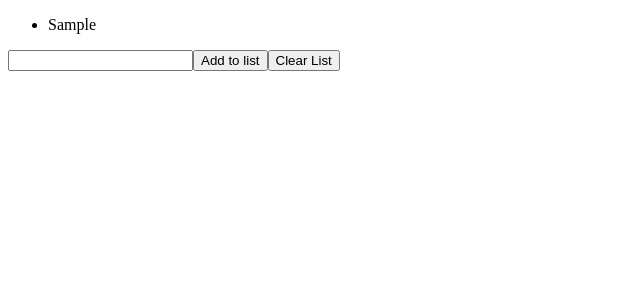
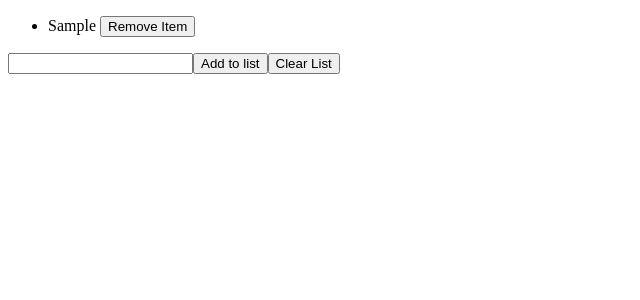
Before and after one commit to loricurreli/React-Exercises, a React (Create React App) app in the folder react-exercises/: page / in a window 1280 px wide. Both pictures are taken after typing "Sample" into the empty fields and a click on the button "Add to list". Shown: the top 300 px of the page, without its empty margins (0-640 px from the left). Built offline with nearby package versions, Linux system fonts and the light colour scheme.

Commit message:
add lists-06

```diff
--- a/react-exercises/src/ToDoList.js
+++ b/react-exercises/src/ToDoList.js
@@ -13,11 +13,17 @@ export class ToDoList extends React.Component{
         this.setState({items: this.state.items.concat(input.value)})
         input.value=""
     }
+    removeItem = (e) => {
+        const element = e.target.id
+        const removed = this.state.items.filter((item)=>item!=element)
+        this.setState({items: removed})
+
+    }
     clearList = () => {
         this.setState({items: []})
     }
     render(){
-        const list = this.state.items.map((value) => <li key={value}>{value}</li>);
+        const list = this.state.items.map((value) => <li key={value}>{value} <button id={value} onClick={this.removeItem}>Remove Item</button></li>);
         return (
             <div>
               <ul>{list}</ul>
```
